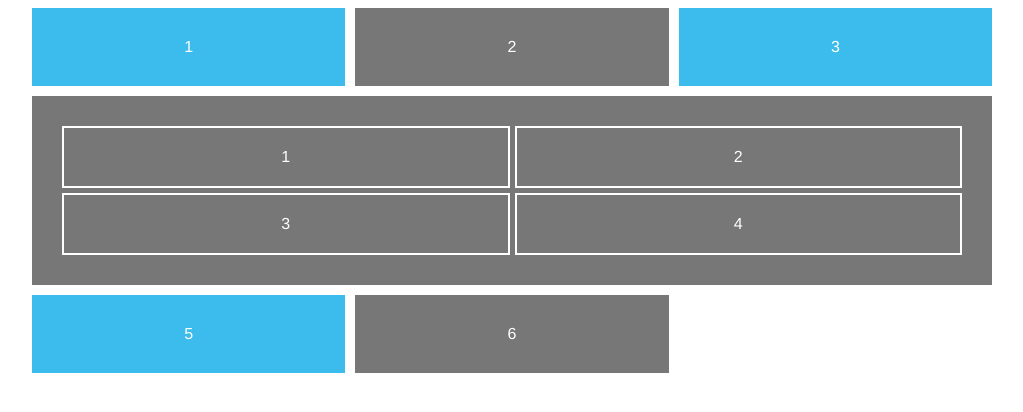
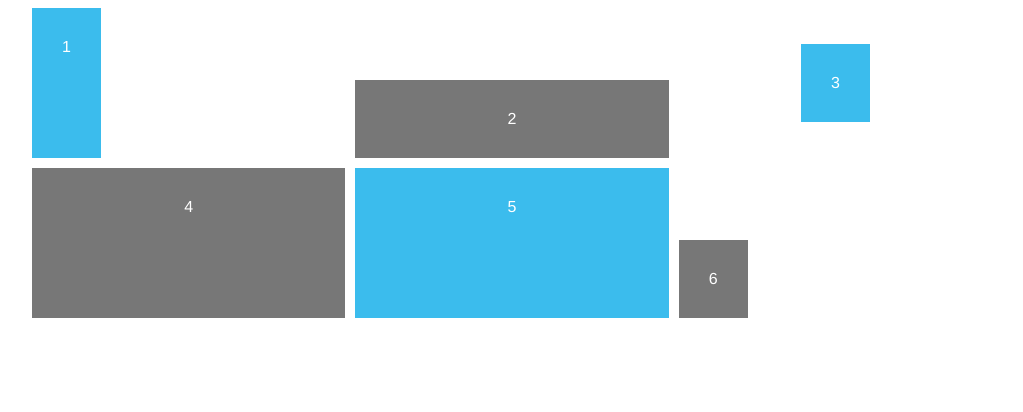
Before and after one commit to crchs/cssGrid, a plain HTML site: page index.html in a window 1280 px wide. Shown: the whole page, without its empty margins (128-1151 px from the left). Drawn offline with Linux system fonts and the light colour scheme.

Commit message:
align and justify

```diff
--- a/css/syntax.css
+++ b/css/syntax.css
@@ -7,9 +7,12 @@ body {
 #content {
     display: grid;
     grid-template-columns: repeat(3, 1fr);
+    grid-auto-rows: minmax(150px, auto);
     grid-gap: 10px;
     max-width: 960px;
     margin: 0 auto;
+    /*align-items: start;
+    justify-items: start;*/
 }
 
 #content div {
@@ -21,16 +24,20 @@ body {
     background: #777;
 }
 
-
-.nested {
-    display: grid;
-    grid-template-columns: repeat(2, 1fr);
-    grid-gap: 5px;
-    grid-column: span 3;
+.one {
+    justify-self: start;
 }
 
-.nested p {
-    border: 2px solid #fff;
-    padding: 20px;
-    margin: 0;
+.two {
+    align-self: end;
 }
+
+.six {
+    justify-self: start;
+    align-self: end;
+}
+
+.three {
+    justify-self: center;
+    align-self: center;
+}
--- a/index.html
+++ b/index.html
@@ -13,12 +13,7 @@
         <div class="one">1</div>
         <div class="two">2</div>
         <div class="three">3</div>
-        <div class="nested">
-            <p>1</p>
-            <p>2</p>
-            <p>3</p>
-            <p>4</p>
-        </div>
+        <div class="four">4</div>
         <div class="five">5</div>
         <div class="six"> 6</div>
 
```
